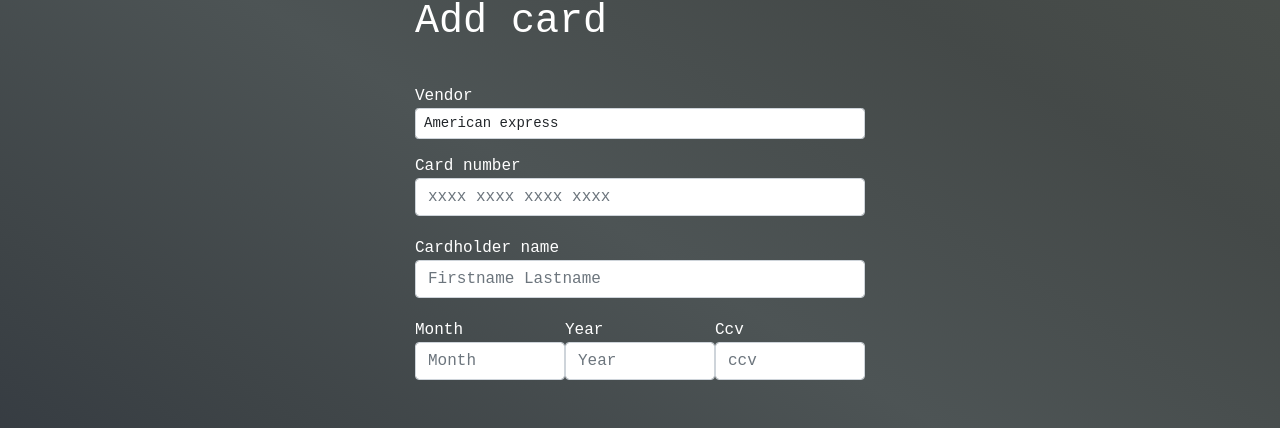
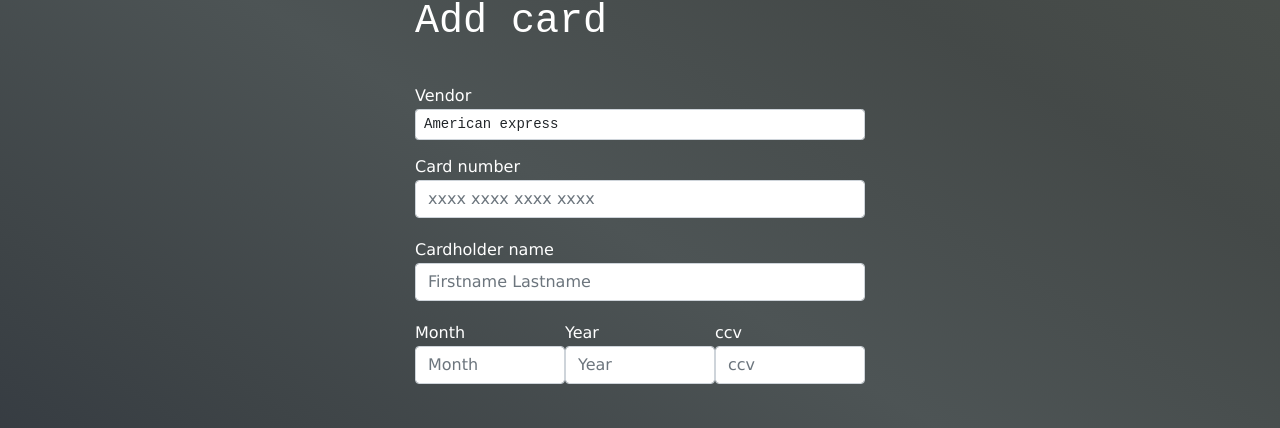
Before and after one commit to Acrasia86/walletTest, a React (Create React App) app: page /addCard in a window 1280 px wide. Shown: the part 159-587 px from the top of the page. Built offline with nearby package versions, Linux system fonts and the light colour scheme.

Commit message:
changed fonts

```diff
--- a/src/App.css
+++ b/src/App.css
@@ -336,4 +336,9 @@
 
 .labels {
   color: white;
+  font-family:Verdana, Geneva, Tahoma, sans-serif
 }
+
+input {
+  font-family:Verdana, Geneva, Tahoma, sans-serif
+}
--- a/src/pages/AddCard.jsx
+++ b/src/pages/AddCard.jsx
@@ -38,7 +38,7 @@
       <h1 style={{color: 'white', paddingBottom: '30px'}}>Add card</h1>
   <div className='formContainer'>
   <label className='labels' htmlFor="cardNumber">Vendor</label>
-  <select className="form-control form-control-sm" id='americanExpress'>
+  <select className="form-control form-control-sm " id='americanExpress'>
         <option value="American express" id='americanExpress'>American express</option>
         <option id='visa'>Visa</option>
         <option id='mastercard'>Mastercard</option>
@@ -61,7 +61,7 @@
     <input type="number" className="form-control cardInput" id="expireYear" placeholder="Year" />
   </div>
   <div className="form-group">
-    <label className='labels' htmlFor="ccv">Ccv</label>
+    <label className='labels' htmlFor="ccv">ccv</label>
     <input type="number" className="form-control cardInput" id="ccv" placeholder="ccv" />
   </div>
   </div>
```
